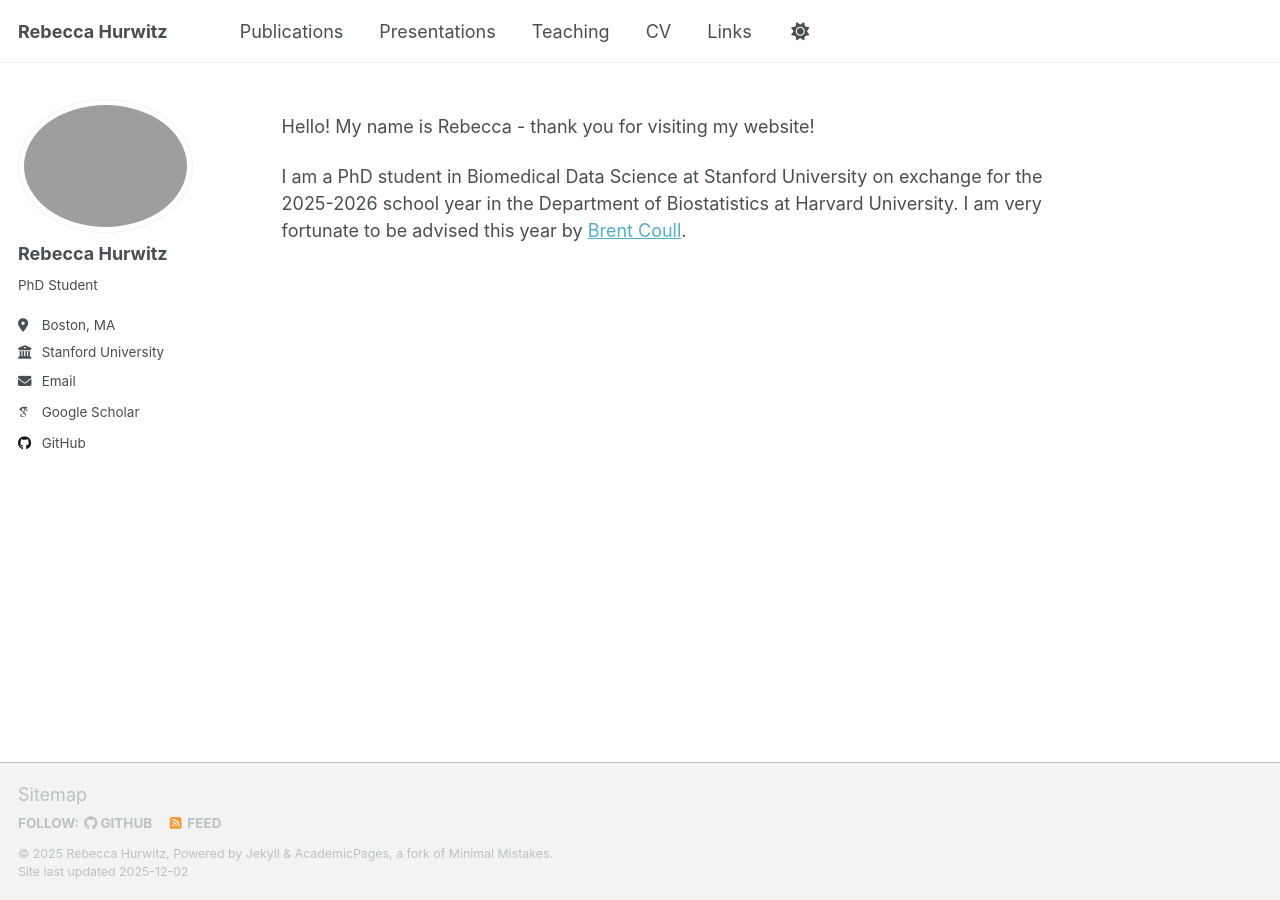
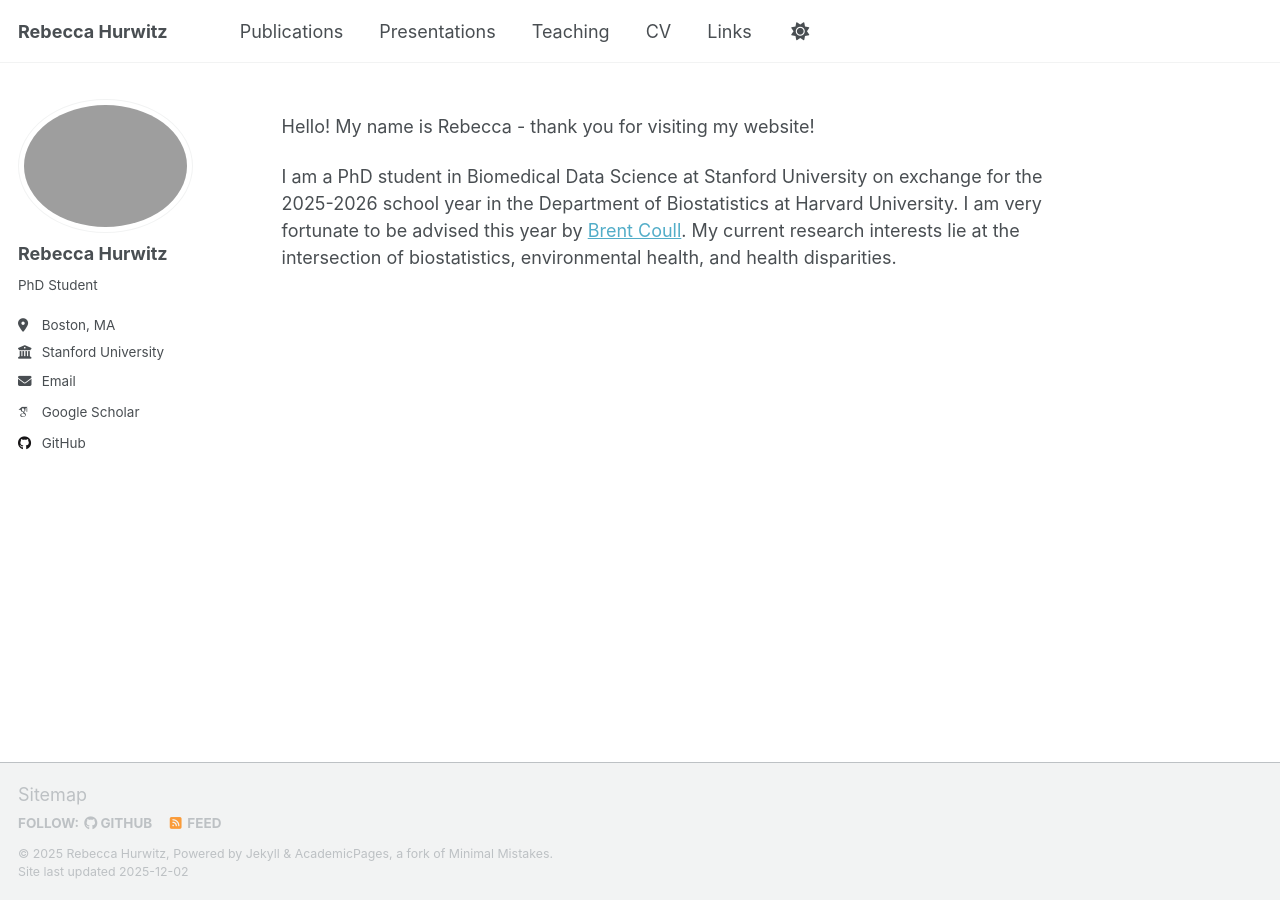
Before and after one commit to rebeccahurwitz/rebeccahurwitz.github.io, a Jekyll site: the page built from _pages/about.md, in a window 1280 px wide. Built offline with Jekyll 4.4.1, drawn with Linux system fonts in a browser that asks for light colours; some web fonts are replaced; a script that is not in the unit is left out.

Commit message:
Update about.md

```diff
--- a/_pages/about.md
+++ b/_pages/about.md
@@ -9,4 +9,4 @@
 
 Hello! My name is Rebecca - thank you for visiting my website!
 
-I am a PhD student in Biomedical Data Science at Stanford University on exchange for the 2025-2026 school year in the Department of Biostatistics at Harvard University. I am very fortunate to be advised this year by <a href="https://hsph.harvard.edu/profile/brent-coull/">Brent Coull</a>.
+I am a PhD student in Biomedical Data Science at Stanford University on exchange for the 2025-2026 school year in the Department of Biostatistics at Harvard University. I am very fortunate to be advised this year by <a href="https://hsph.harvard.edu/profile/brent-coull/">Brent Coull</a>. My current research interests lie at the intersection of biostatistics, environmental health, and health disparities.
```
